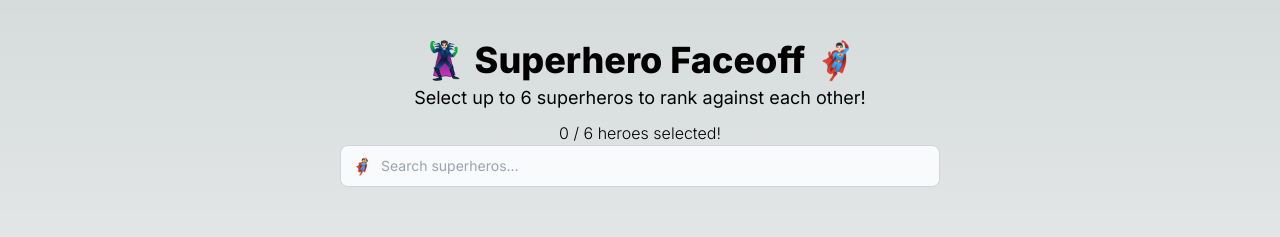
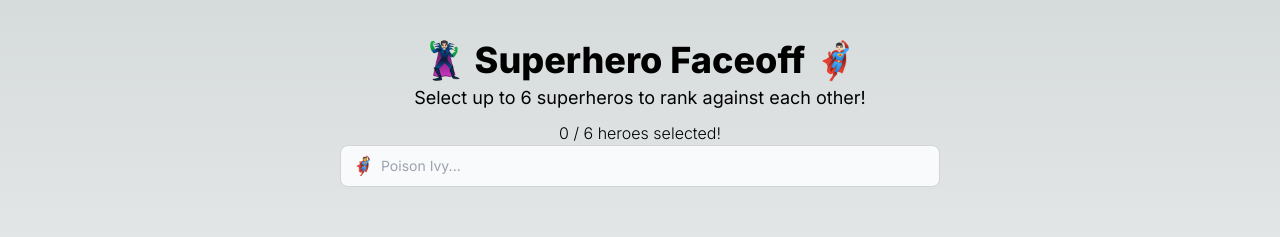
Before and after one commit to Metaphysics0/choose-your-superhero, a Next.js app: page / in a window 1280 px wide. Shown: the top 237 px of the page. Built offline with nearby package versions, Linux system fonts and the light colour scheme.

Commit message:
proper functionality

```diff
--- a/ui/SelectedHeroesHeader.tsx
+++ b/ui/SelectedHeroesHeader.tsx
@@ -7,6 +7,10 @@
 export default function SelectedHeroesHeader() {
   const [selectedHeroes, setSelectedHeroes] = useSelectedHeroes();
 
+  function clearSelectedHeroes(): void {
+    setSelectedHeroes?.([]);
+  }
+
   return (
     <div className="flex w-fit mx-auto items-center min-h-[25px] text-center font-light">
       {selectedHeroes?.length || 0} / 6 heroes selected!
@@ -14,6 +18,7 @@
         <Icon
           icon="icomoon-free:undo"
           className="ml-2 cursor-pointer text-slate-400 hover:text-slate-600 transition"
+          onClick={clearSelectedHeroes}
           data-tooltip-id="clear-heroes-tooltip"
           data-tooltip-content="Clear selected heroes"
           data-tooltip-place="right"
--- a/ui/search/SearchInput.tsx
+++ b/ui/search/SearchInput.tsx
@@ -4,6 +4,8 @@
 import { Icon } from "@iconify/react";
 import { useEffect } from "react";
 import { Tooltip } from "react-tooltip";
+
+const debounceTimeInMs = 500;
 
 export default function SearchInput({
   searchText,
@@ -13,7 +15,7 @@
   setIsLoading,
   setErrorMessage,
 }: ISearchInputProps) {
-  const debouncedSearch = useDebounce(searchText, 100);
+  const debouncedSearch = useDebounce(searchText, debounceTimeInMs);
 
   useEffect(() => {
     if (!searchText) {
@@ -29,8 +31,6 @@
         const { results } = (await response.json()) as ISearchByNameResponse;
 
         if (results) {
-          console.log("RESULTS", results);
-
           setSearchResults(results);
         }
 
@@ -59,7 +59,7 @@
         Search
       </label>
       <div className="relative w-full">
-        <div className="absolute inset-y-0 left-0 flex items-center pl-3 pointer-events-none">
+        <div className="absolute inset-y-0 text-lg left-0 flex items-center pl-3 pointer-events-none">
           🦸
         </div>
         <input
@@ -68,7 +68,7 @@
           value={searchText}
           onChange={(e) => setSearchText(e.target.value)}
           className="bg-gray-50 border border-gray-300 text-gray-900 text-sm rounded-lg focus:ring-blue-500 focus:border-blue-500 block w-full pl-10 p-2.5  dark:bg-gray-700 dark:border-gray-600 dark:placeholder-gray-400 dark:text-white dark:focus:ring-blue-500 dark:focus:border-blue-500"
-          placeholder="Search superheros..."
+          placeholder="Poison Ivy..."
           required
         />
         {searchText || searchResults?.length ? (
--- a/ui/search/SearchResults.tsx
+++ b/ui/search/SearchResults.tsx
@@ -20,7 +20,7 @@
   }
 
   return (
-    <div className="overflow-scroll max-h-72 shadow-md">
+    <div className="overflow-scroll max-h-72 shadow-md rounded-b-md w-[calc(100%-.7rem)] mx-auto">
       {searchResults.map((result, key) =>
         searchResult({ hero: result, key, selectedHeroes, setSelectedHeroes })
       )}
```
